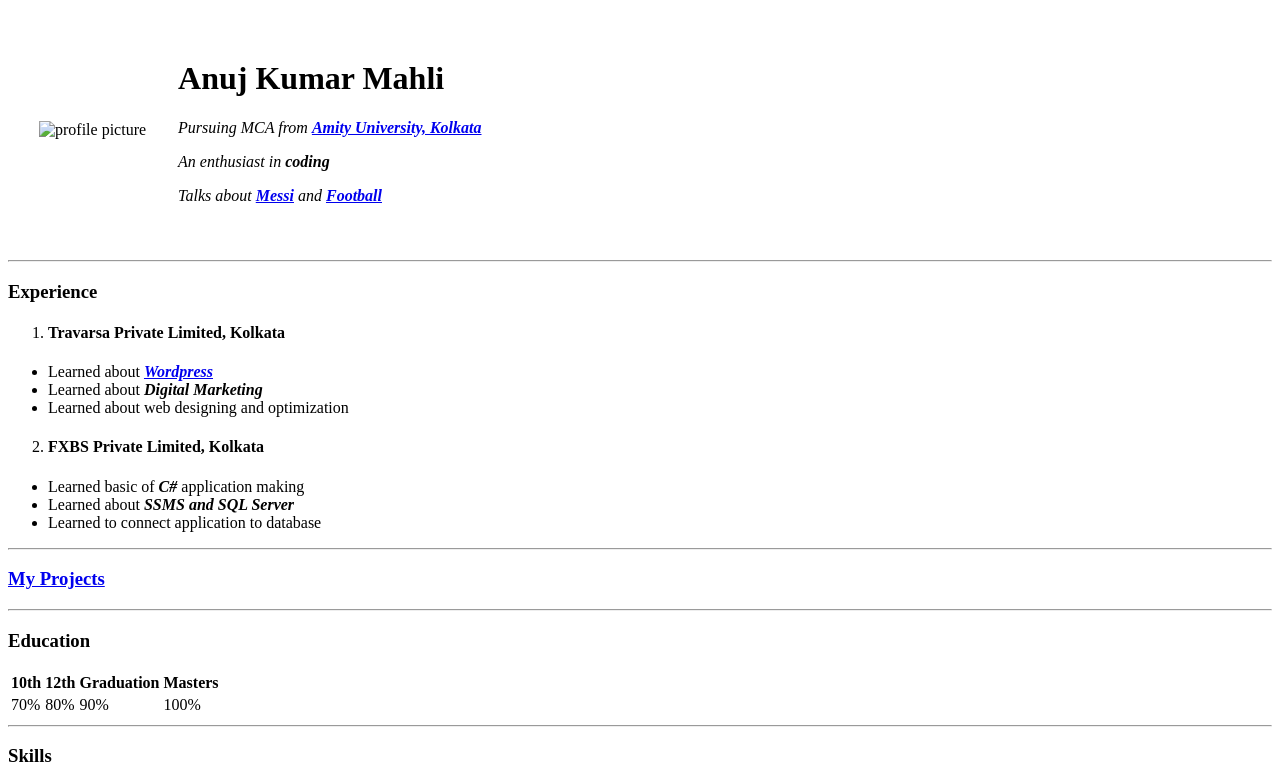
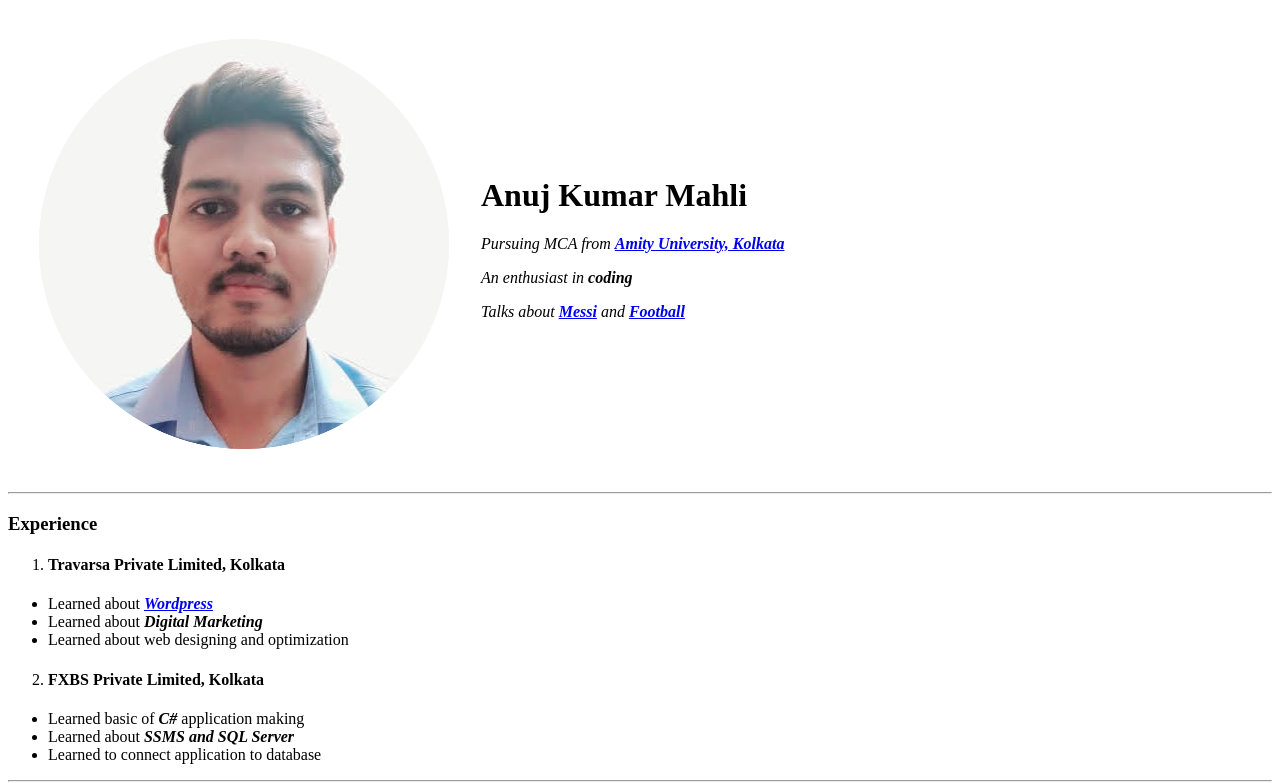
Before and after one commit to 10anuj07/noobCV, a plain HTML site: page index.html in a window 1280 px wide. Shown: the top 783 px of the page. Drawn offline with Linux system fonts and the light colour scheme.

Commit message:
Update index.html

```diff
--- a/index.html
+++ b/index.html
@@ -9,7 +9,7 @@
 <body>
     <table cellspacing = "30">
         <tr>
-            <td><img src="images\fotor_2023-4-9_15_36_31.jpg" alt="profile picture"> </td>
+            <td><img src="fotor_2023-4-9_15_36_31.jpg" alt="profile picture"> </td>
             <td><h1>Anuj Kumar Mahli</h1>
                 <p><em>Pursuing MCA from <strong> <a href="https://www.amity.edu/kolkata/">Amity University, Kolkata</a> </strong></em> </p>
                 <p><em>An enthusiast in <strong>coding</strong></em></p>
```
